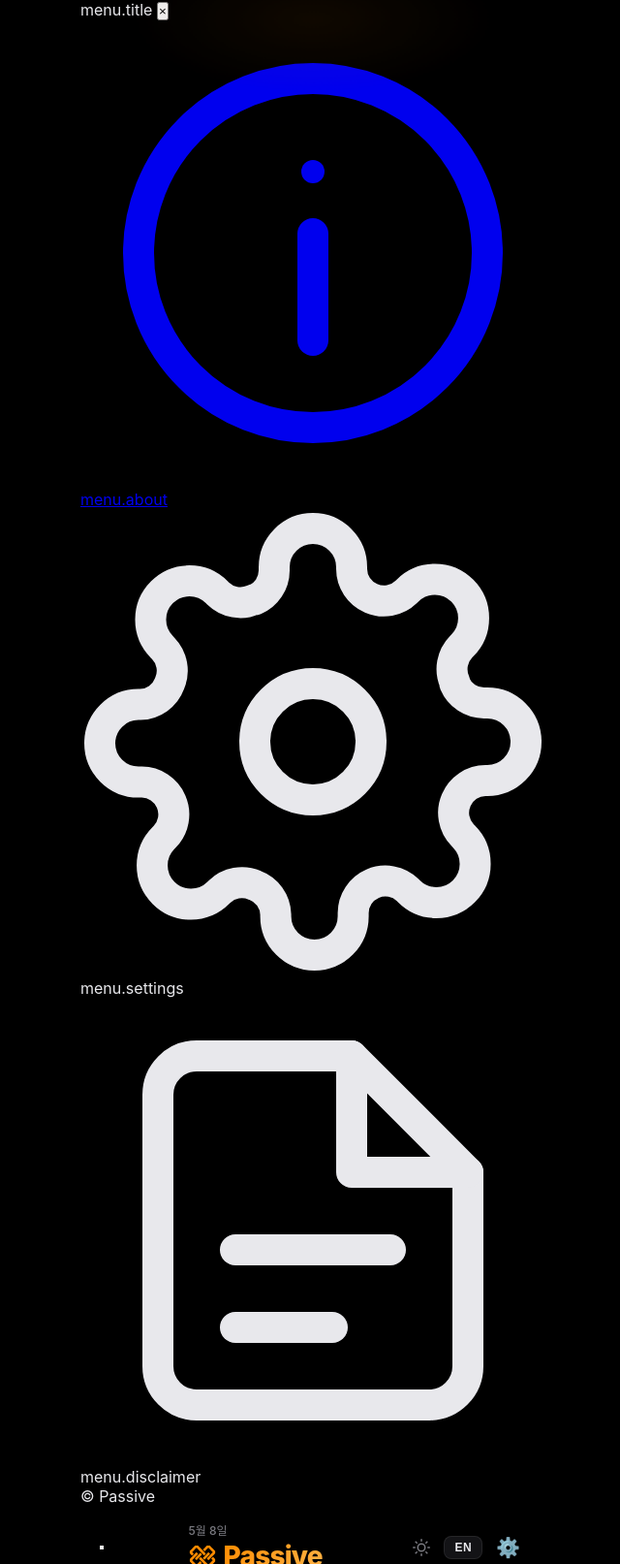
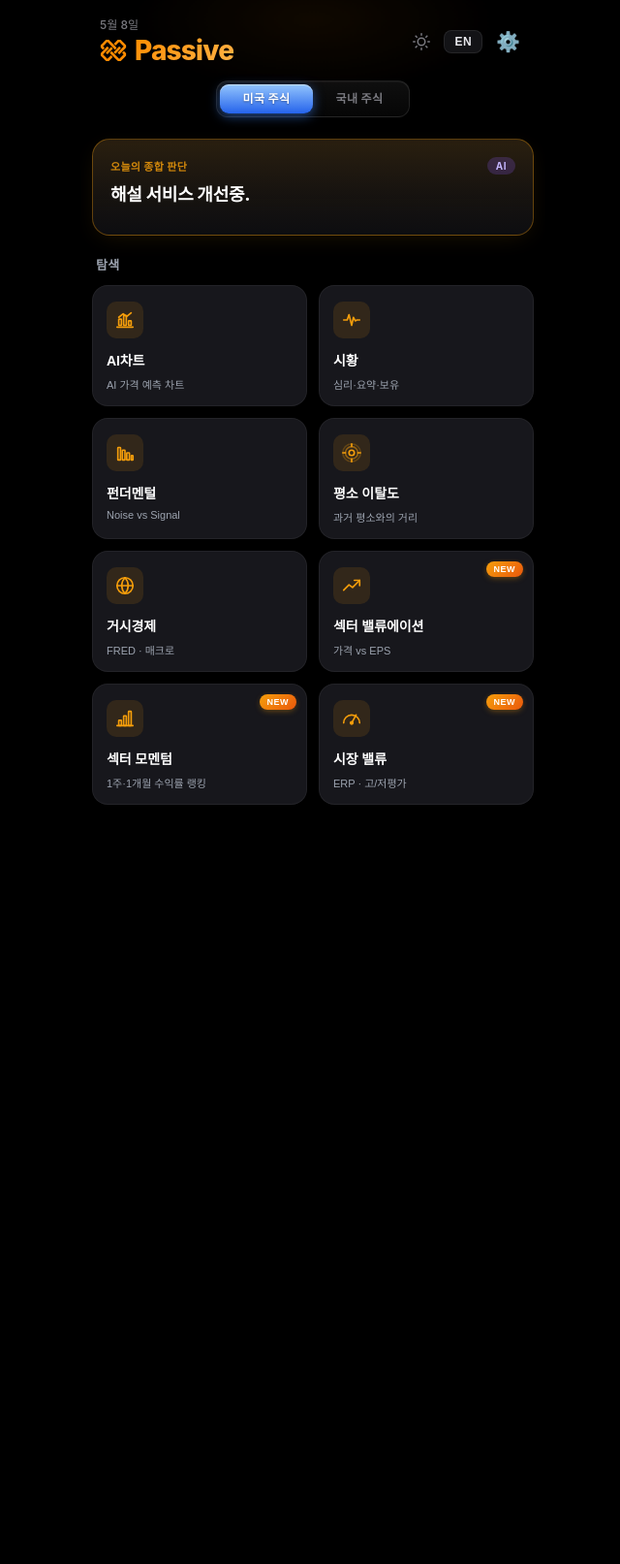
Before and after one commit to wonderfulawsome/Asset-Analysis-Platform, a FastAPI app: page /stocks in a window 1280 px wide. Shown: the whole page at 97% size, without its empty margins (317-957 px from the left). Run offline with FastAPI, Linux system fonts and the light colour scheme; data that the repository does not hold is empty; some web fonts are replaced.

Commit message:
revert(stocks.html): e2c628e 의 비-Claude 변경 제거
이전 커밋 e2c628e 에 다른 세션의 미커밋 작업물(메뉴 드로어 / 햄버거 버튼 /
splash-skip / main.css·i18n.js 캐시 bump / menu.js 스크립트 태그) 이
함께 스테이징되어 푸시된 상태였음. Claude 가 진행한 작업은 main.js
캐시 버스트 (v=133→v=135) 한 줄뿐.

이 커밋:
- 메뉴 드로어 마크업(menu-backdrop / menu-drawer / menu-link 3종) 제거
- 헤더의 menu-btn 햄버거 버튼 제거
- splash-skip 인라인 스크립트 제거
- main.css?v=114 → v=112 복원
- i18n.js?v=8 → v=7 복원
- menu.js?v=1 스크립트 태그 제거
- main.js?v=135 는 유지 (Claude 작업분)

비-Claude 작업물은 working tree 에 그대로 남아 있어 (api/app.py, main.css,
i18n.js modified + menu.js, about.html untracked) 사용자가 별도로 정리해
재커밋 가능.

Co-Authored-By: Claude Opus 4.7 (1M context) <noreply@anthropic.com>

```diff
--- a/templates/stocks.html
+++ b/templates/stocks.html
@@ -29,16 +29,13 @@
   </script>
   <!-- Pretendard 웹폰트 CDN -->
   <link rel="stylesheet" href="https://cdn.jsdelivr.net/gh/orioncactus/pretendard@v1.3.9/dist/web/variable/pretendardvariable-dynamic-subset.min.css">
-  <link rel="stylesheet" href="/static/css/main.css?v=114">
+  <link rel="stylesheet" href="/static/css/main.css?v=112">
   <!-- Tailwind CDN 제거: preflight 가 body 의 margin:0 auto 를 덮어써 홈 뷰가 좌측 정렬됨.
        홈 뷰는 home.css 자체 grid 로 처리하므로 Tailwind 없이도 동작 -->
   <link rel="stylesheet" href="/static/css/home.css?v=13">
   <script>
     // 깜빡임 방지: CSS 로드 직후, 바디 렌더링 전에 테마 적용
     (function(){var t=localStorage.getItem('theme');if(!t){t='dark';localStorage.setItem('theme','dark');}if(t==='dark')document.documentElement.setAttribute('data-theme','dark');})();
-    // 같은 세션에서 두 번째 이상 /stocks 진입(예: /about ← 뒤로) 시 splash 즉시 숨김.
-    // sessionStorage 는 탭 닫으면 자동 만료 — "처음 세션 진입" 1회에만 splash 노출.
-    (function(){if(sessionStorage.getItem('splashShown'))document.documentElement.classList.add('splash-skip');})();
   </script>
 </head>
 <body>
@@ -109,60 +106,8 @@
   <!-- Top accent glow -->
   <div class="top-accent"></div>
 
-  <!-- ════════════════════════════════════════════════════════════
-       Side Drawer (햄버거 메뉴) — 좌측 슬라이드.
-       menu.js 가 .open 클래스 토글. 백드롭 클릭 / ESC / 링크 클릭 시 닫힘.
-  ════════════════════════════════════════════════════════════ -->
-  <div id="menu-backdrop" class="menu-backdrop" aria-hidden="true"></div>
-  <aside id="menu-drawer" class="menu-drawer" aria-hidden="true" aria-label="메인 메뉴">
-    <div class="menu-drawer-head">
-      <span class="menu-drawer-title" data-i18n="menu.title">메뉴</span>
-      <button id="btn-menu-close" class="menu-close-btn" aria-label="메뉴 닫기">×</button>
-    </div>
-    <nav class="menu-drawer-nav">
-      <a href="/about" class="menu-link" data-menu-item="about">
-        <span class="menu-link-icon" aria-hidden="true">
-          <svg viewBox="0 0 24 24" fill="none" stroke="currentColor" stroke-width="1.6" stroke-linecap="round" stroke-linejoin="round">
-            <circle cx="12" cy="12" r="9"/>
-            <line x1="12" y1="11" x2="12" y2="16.5"/>
-            <circle cx="12" cy="7.8" r="0.6" fill="currentColor" stroke="none"/>
-          </svg>
-        </span>
-        <span class="menu-link-label" data-i18n="menu.about">About — Passive 가이드</span>
-      </a>
-      <div class="menu-link menu-link-disabled" aria-disabled="true">
-        <span class="menu-link-icon" aria-hidden="true">
-          <svg viewBox="0 0 24 24" fill="none" stroke="currentColor" stroke-width="1.6" stroke-linecap="round" stroke-linejoin="round">
-            <circle cx="12" cy="12" r="3"/>
-            <path d="M19.4 15a1.65 1.65 0 0 0 .33 1.82l.06.06a2 2 0 1 1-2.83 2.83l-.06-.06a1.65 1.65 0 0 0-1.82-.33 1.65 1.65 0 0 0-1 1.51V21a2 2 0 0 1-4 0v-.09A1.65 1.65 0 0 0 9 19.4a1.65 1.65 0 0 0-1.82.33l-.06.06a2 2 0 1 1-2.83-2.83l.06-.06a1.65 1.65 0 0 0 .33-1.82 1.65 1.65 0 0 0-1.51-1H3a2 2 0 0 1 0-4h.09A1.65 1.65 0 0 0 4.6 9a1.65 1.65 0 0 0-.33-1.82l-.06-.06a2 2 0 1 1 2.83-2.83l.06.06a1.65 1.65 0 0 0 1.82.33H9a1.65 1.65 0 0 0 1-1.51V3a2 2 0 0 1 4 0v.09a1.65 1.65 0 0 0 1 1.51 1.65 1.65 0 0 0 1.82-.33l.06-.06a2 2 0 1 1 2.83 2.83l-.06.06a1.65 1.65 0 0 0-.33 1.82V9a1.65 1.65 0 0 0 1.51 1H21a2 2 0 0 1 0 4h-.09a1.65 1.65 0 0 0-1.51 1z"/>
-          </svg>
-        </span>
-        <span class="menu-link-label" data-i18n="menu.settings">설정</span>
-      </div>
-      <div class="menu-link menu-link-disabled" aria-disabled="true">
-        <span class="menu-link-icon" aria-hidden="true">
-          <svg viewBox="0 0 24 24" fill="none" stroke="currentColor" stroke-width="1.6" stroke-linecap="round" stroke-linejoin="round">
-            <path d="M14 3H6a2 2 0 0 0-2 2v14a2 2 0 0 0 2 2h12a2 2 0 0 0 2-2V9z"/>
-            <polyline points="14 3 14 9 20 9"/>
-            <line x1="8" y1="13" x2="16" y2="13"/>
-            <line x1="8" y1="17" x2="13" y2="17"/>
-          </svg>
-        </span>
-        <span class="menu-link-label" data-i18n="menu.disclaimer">면책 고지</span>
-      </div>
-    </nav>
-    <div class="menu-drawer-foot">
-      <span class="menu-drawer-foot-text">© Passive</span>
-    </div>
-  </aside>
-
   <!-- Header -->
   <header class="app-header">
-    <button id="btn-menu" class="menu-btn" aria-label="메뉴 열기" aria-controls="menu-drawer" aria-expanded="false">
-      <span class="menu-btn-bar"></span>
-      <span class="menu-btn-bar"></span>
-      <span class="menu-btn-bar"></span>
-    </button>
     <div>
       <div id="app-date" class="app-date-top"></div>
       <div class="app-title-row">
@@ -587,7 +532,7 @@
   </div>
 
   <script src="/static/js/region.js?v=6"></script>
-  <script src="/static/js/i18n.js?v=8"></script>
+  <script src="/static/js/i18n.js?v=7"></script>
   <script>
     // ── 다크모드 토글 (헤더 + setup 화면 동기화) ──
     var _sunSvg = '<svg width="18" height="18" viewBox="0 0 24 24" fill="none" stroke="currentColor" stroke-width="2" stroke-linecap="round" stroke-linejoin="round"><circle cx="12" cy="12" r="5"/><line x1="12" y1="1" x2="12" y2="3"/><line x1="12" y1="21" x2="12" y2="23"/><line x1="4.22" y1="4.22" x2="5.64" y2="5.64"/><line x1="18.36" y1="18.36" x2="19.78" y2="19.78"/><line x1="1" y1="12" x2="3" y2="12"/><line x1="21" y1="12" x2="23" y2="12"/><line x1="4.22" y1="19.78" x2="5.64" y2="18.36"/><line x1="18.36" y1="5.64" x2="19.78" y2="4.22"/></svg>';
@@ -628,6 +573,5 @@
   <script src="/static/js/sector.js?v=8"></script>
   <script src="/static/js/home.js?v=44"></script>
   <script src="/static/js/anomaly.js?v=13"></script>
-  <script src="/static/js/menu.js?v=1"></script>
 </body>
 </html>
```
